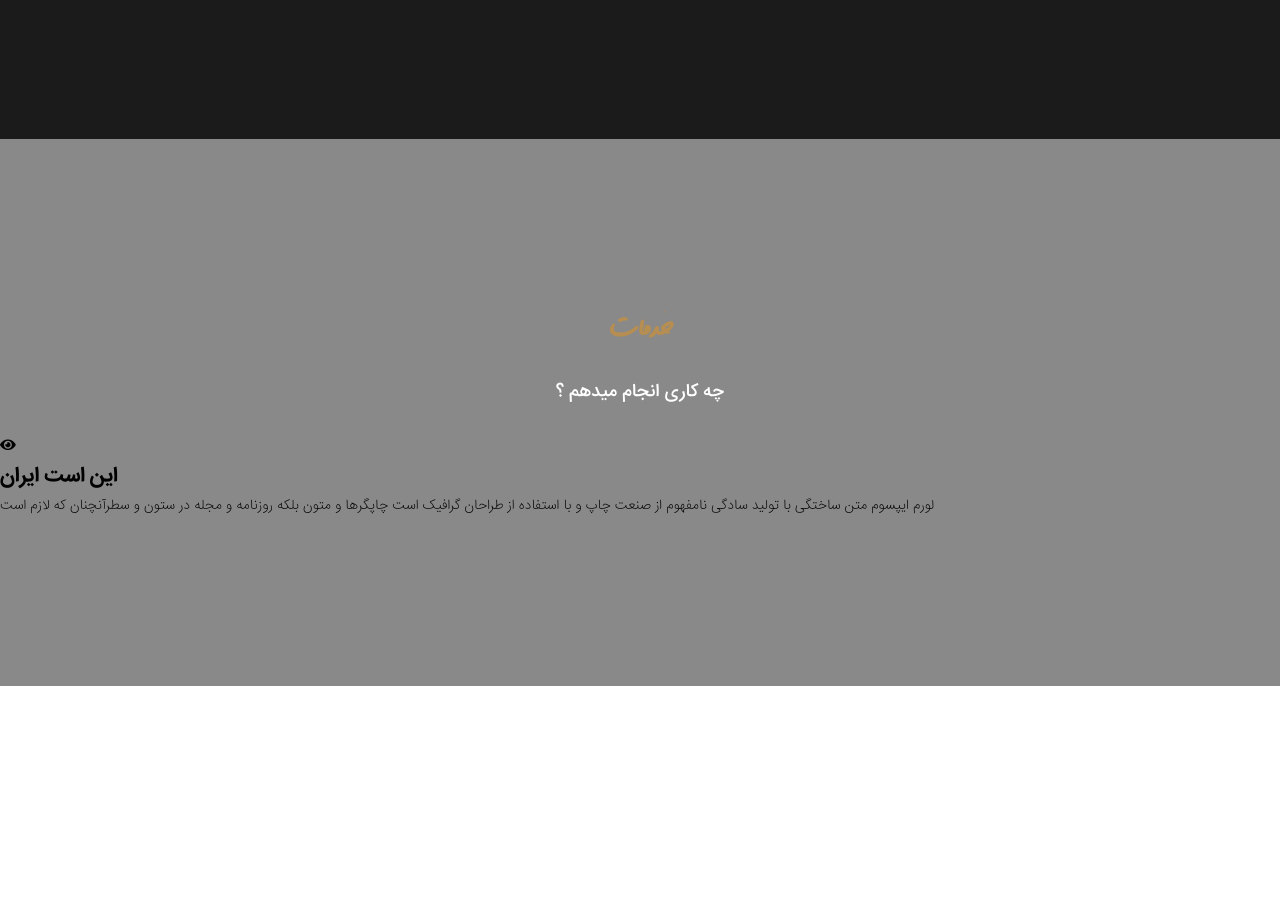
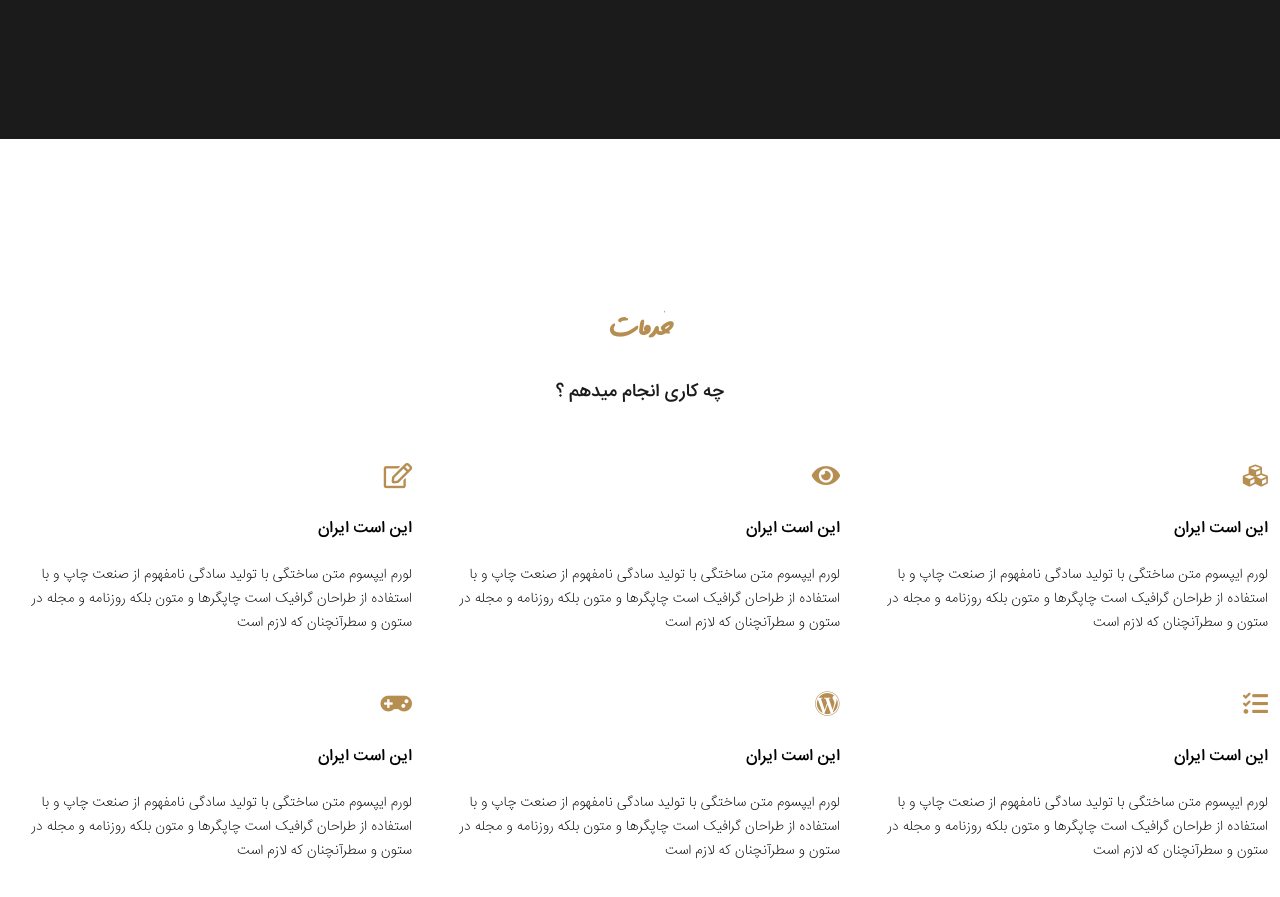
Before and after one commit to rayandev/Cvgold, a plain HTML site: page index.html in a window 1280 px wide. Shown: the part 1800-2697 px from the top of the page. Before the commit the page ends 2486 px from the top, so only its background shows below. Drawn offline with Linux system fonts and the light colour scheme; a web font is replaced by a local one.

Commit message:
srvices finished

```diff
--- a/asset/css/main.css
+++ b/asset/css/main.css
@@ -310,10 +310,15 @@ li {
 }
 
 /* ---- services section ----*/
+
 .services {
     width: 100%;
     padding: 12rem 0;
-    background-color: var(--gray-color);
+    background-color: var(--white-color);
+    display: flex;
+    flex-direction: column;
+    justify-content: center;
+    align-items: center;
 }
 
 .service-title {
@@ -325,8 +330,35 @@ li {
 
 .service-subtitle {
     font-size: 1.3rem;
-    color: var(--white-color);
+    color: var(--black-color);
     text-align: center;
     font-weight: 500;
     margin: 2rem 0;
 }
+
+.service-box {
+    width: 400px;
+    height: 200px;
+    /* background-color: green; */
+    text-align: right;
+}
+
+.services-wrapper {
+    display: flex;
+    justify-content: center;
+    align-items: center;
+    flex-wrap: wrap;
+    gap: 2rem;
+    margin-top: 2rem;
+}
+
+.icon-box {
+    color: var(--brown-color);
+    font-size: 1.8rem;
+}
+
+.service-box-title {
+    font-family: var(--main-pe-font);
+    font-weight: 500;
+    margin: 1.5rem 0;
+}
--- a/asset/css/mobile.css
+++ b/asset/css/mobile.css
@@ -16,10 +16,14 @@
     }
 
     /* ---- About section ----*/
-    .skill-area {
-        gap: 0;
-        flex-wrap: wrap;
-        padding: 4rem;
+    .about-section {
+        padding: 5rem;
+    }
+
+    /* ---- services section ----*/
+    .service-box {
+        width: 25%;
+        height: 220px;
     }
 
 }
@@ -27,6 +31,19 @@
 @media screen and (max-width:768px) {
     .container {
         max-width: 720px;
+    }
+
+    /* ---- About section ----*/
+    .skill-area {
+        gap: 0;
+        flex-wrap: wrap;
+        padding: 4rem;
+    }
+
+    /* ---- services section ----*/
+    .service-box {
+        width: 90%;
+        height: 200px;
     }
 }
 
--- a/index.html
+++ b/index.html
@@ -104,12 +104,46 @@
     <h2 class="service-title">خدمات</h2>
     <p class="service-subtitle">چه کاری انجام میدهم ؟</p>
     <div class="container">
-        <div class="service-box">
-            <i class="fa fa-eye"></i>
-            <h2>این است ایران</h2>
-            <p>لورم ایپسوم متن ساختگی با تولید سادگی نامفهوم از صنعت چاپ و با استفاده از طراحان گرافیک است چاپگرها و
-                متون بلکه روزنامه و مجله در ستون و سطرآنچنان که لازم است</p>
+        <div class="services-wrapper">
+            <div class="service-box">
+                <i class="icon-box far fa-edit"></i>
+                <h3 class="service-box-title">این است ایران</h3>
+                <p class="">لورم ایپسوم متن ساختگی با تولید سادگی نامفهوم از صنعت چاپ و با استفاده از
+                    طراحان گرافیک است چاپگرها و
+                    متون بلکه روزنامه و مجله در ستون و سطرآنچنان که لازم است</p>
+            </div>
+            <div class="service-box">
+                <i class="icon-box fa fa-eye"></i>
+                <h3 class="service-box-title">این است ایران</h3>
+                <p>لورم ایپسوم متن ساختگی با تولید سادگی نامفهوم از صنعت چاپ و با استفاده از طراحان گرافیک است چاپگرها و
+                    متون بلکه روزنامه و مجله در ستون و سطرآنچنان که لازم است</p>
+            </div>
+            <div class="service-box">
+                <i class="icon-box fa fa-cubes"></i>
+                <h3 class="service-box-title">این است ایران</h3>
+                <p>لورم ایپسوم متن ساختگی با تولید سادگی نامفهوم از صنعت چاپ و با استفاده از طراحان گرافیک است چاپگرها و
+                    متون بلکه روزنامه و مجله در ستون و سطرآنچنان که لازم است</p>
+            </div>
+            <div class="service-box">
+                <i class="icon-box fa fa-gamepad"></i>
+                <h3 class="service-box-title">این است ایران</h3>
+                <p>لورم ایپسوم متن ساختگی با تولید سادگی نامفهوم از صنعت چاپ و با استفاده از طراحان گرافیک است چاپگرها و
+                    متون بلکه روزنامه و مجله در ستون و سطرآنچنان که لازم است</p>
+            </div>
+            <div class="service-box">
+                <i class="icon-box fab fa-wordpress"></i>
+                <h3 class="service-box-title">این است ایران</h3>
+                <p>لورم ایپسوم متن ساختگی با تولید سادگی نامفهوم از صنعت چاپ و با استفاده از طراحان گرافیک است چاپگرها و
+                    متون بلکه روزنامه و مجله در ستون و سطرآنچنان که لازم است</p>
+            </div>
+            <div class="service-box">
+                <i class="icon-box fa fa-tasks"></i>
+                <h3 class="service-box-title">این است ایران</h3>
+                <p>لورم ایپسوم متن ساختگی با تولید سادگی نامفهوم از صنعت چاپ و با استفاده از طراحان گرافیک است چاپگرها و
+                    متون بلکه روزنامه و مجله در ستون و سطرآنچنان که لازم است</p>
+            </div>
         </div>
+
     </div>
 </section>
 <script src="./asset/js/main.js"></script>
```
